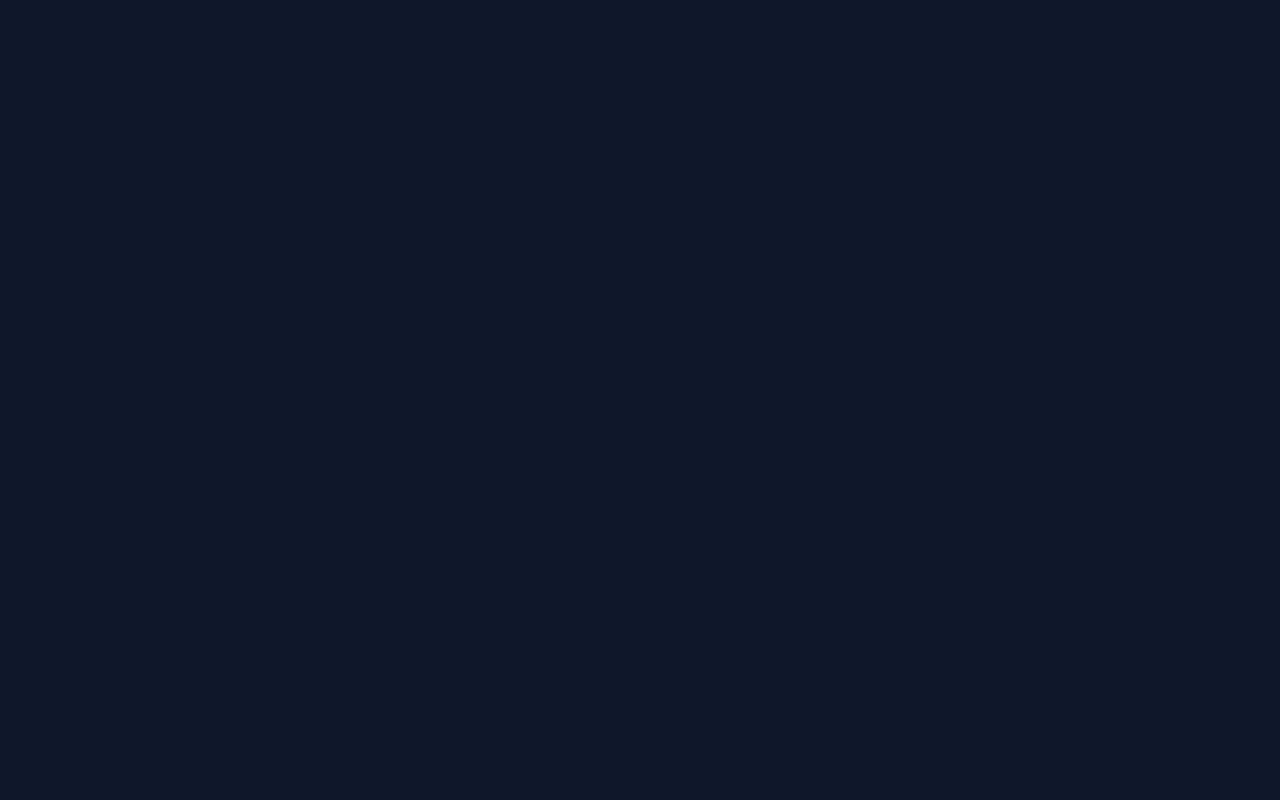
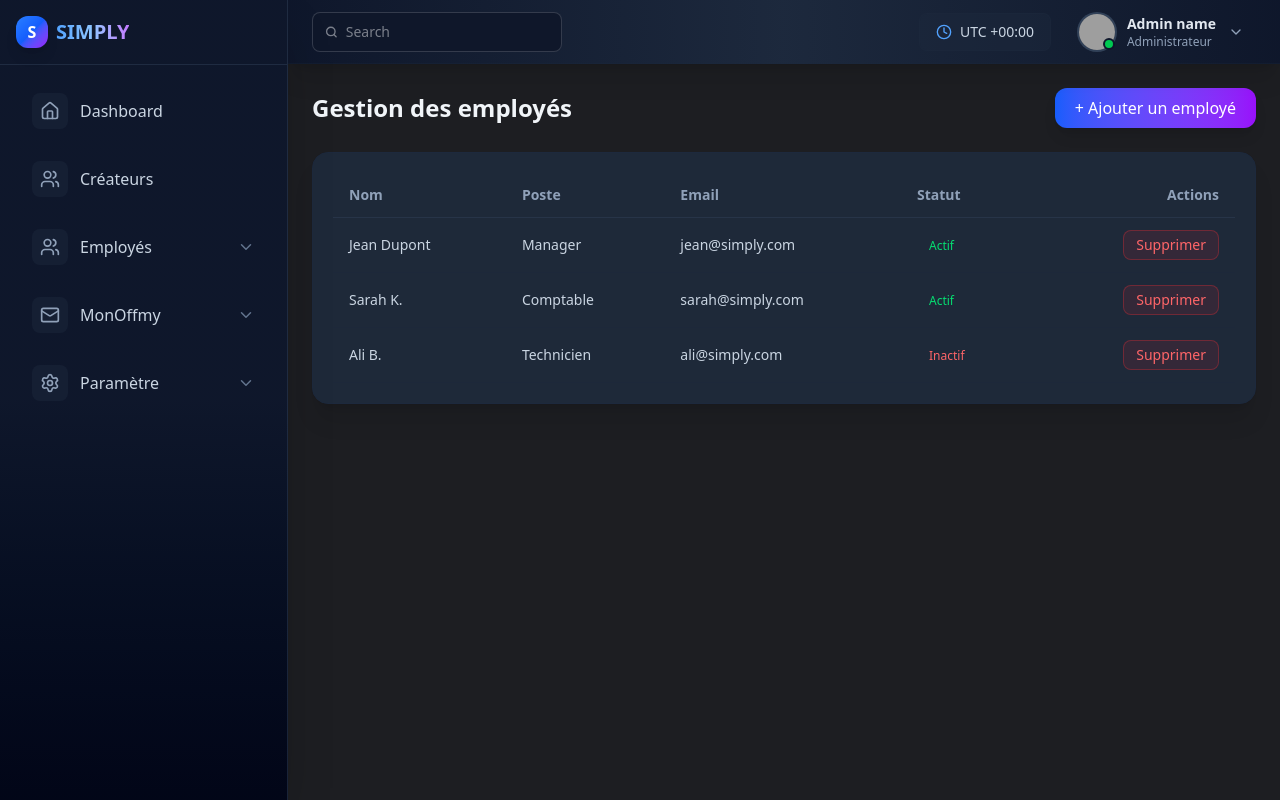
Before and after one commit to Andritina/Simply, a React (Vite) app: page /employe in a window 1280 px wide. Before the commit this address had no page. Built offline with nearby package versions, Linux system fonts and the light colour scheme; grey boxes are pictures that could not be loaded.

Commit message:
employer  amboaro ny couleur

```diff
--- a/src/App.tsx
+++ b/src/App.tsx
@@ -9,6 +9,7 @@ import AnalysePage from './pages/AnalysePage'
 import ProfilePage from './pages/ProfilePage'
 import ImageGallery from './components/ImageGallery'
 import FinancePage from './pages/FinancePage'
+import EmployesPage from './pages/EmployesPage'
 
 function App() {
   return (
@@ -24,6 +25,7 @@ function App() {
         <Route path="/profile" element={<ProfilePage />} />
         <Route path="/image" element={<ImageGallery />} />
         <Route path="/finance" element={<FinancePage />} />
+        <Route path="/employe" element={<EmployesPage />} />
       </Routes>
     </BrowserRouter>
   )
--- /dev/null
+++ b/src/components/employes/AddEmployeModal.tsx
@@ -0,0 +1,103 @@
+import React, { useState } from "react";
+
+interface Props {
+  isOpen: boolean;
+  onClose: () => void;
+  onAdd: (employe: any) => void;
+}
+
+const AddEmployeModal: React.FC<Props> = ({ isOpen, onClose, onAdd }) => {
+  const [form, setForm] = useState({
+    nom: "",
+    poste: "",
+    email: "",
+    statut: "Actif",
+  });
+
+  const handleChange = (e: React.ChangeEvent<HTMLInputElement | HTMLSelectElement>) => {
+    setForm({ ...form, [e.target.name]: e.target.value });
+  };
+
+  const handleSubmit = (e: React.FormEvent) => {
+    e.preventDefault();
+    onAdd(form);
+    onClose();
+    setForm({ nom: "", poste: "", email: "", statut: "Actif" });
+  };
+
+  if (!isOpen) return null;
+
+  return (
+    <div className="fixed inset-0 flex items-center justify-center bg-black/60 backdrop-blur-sm z-50 animate-in fade-in duration-200">
+      <div className="bg-slate-900/90 border border-slate-700 rounded-2xl shadow-2xl p-8 w-full max-w-md text-slate-100">
+        <h3 className="text-xl font-semibold mb-4">Ajouter un employé</h3>
+
+        <form onSubmit={handleSubmit} className="space-y-4">
+          <div>
+            <label className="block text-sm mb-1">Nom complet</label>
+            <input
+              type="text"
+              name="nom"
+              value={form.nom}
+              onChange={handleChange}
+              className="w-full px-4 py-2 rounded-lg bg-slate-800 border border-slate-700 text-slate-200 focus:border-blue-500 outline-none"
+              required
+            />
+          </div>
+          <div>
+            <label className="block text-sm mb-1">Poste</label>
+            <input
+              type="text"
+              name="poste"
+              value={form.poste}
+              onChange={handleChange}
+              className="w-full px-4 py-2 rounded-lg bg-slate-800 border border-slate-700 text-slate-200 focus:border-blue-500 outline-none"
+              required
+            />
+          </div>
+          <div>
+            <label className="block text-sm mb-1">Email</label>
+            <input
+              type="email"
+              name="email"
+              value={form.email}
+              onChange={handleChange}
+              className="w-full px-4 py-2 rounded-lg bg-slate-800 border border-slate-700 text-slate-200 focus:border-blue-500 outline-none"
+              required
+            />
+          </div>
+          <div>
+            <label className="block text-sm mb-1">Statut</label>
+            <select
+              name="statut"
+              value={form.statut}
+              onChange={handleChange}
+              className="w-full px-4 py-2 rounded-lg bg-slate-800 border border-slate-700 text-slate-200 focus:border-blue-500 outline-none"
+            >
+              <option value="Actif">Actif</option>
+              <option value="Inactif">Inactif</option>
+            </select>
+          </div>
+
+          <div className="flex justify-end gap-3 mt-6">
+            <button
+              type="button"
+              onClick={onClose}
+              className="px-4 py-2 rounded-lg bg-slate-700 hover:bg-slate-600 text-slate-200 transition-all"
+            >
+              Annuler
+            </button>
+            <button
+              type="submit"
+              className="px-5 py-2 rounded-lg bg-gradient-to-r from-blue-600 to-purple-600 text-white font-medium hover:scale-[1.03] shadow-lg transition-all"
+            >
+              Ajouter
+            </button>
+          </div>
+        </form>
+      </div>
+    </div>
+  );
+};
+
+export default AddEmployeModal;
--- /dev/null
+++ b/src/components/employes/EmployeList.tsx
@@ -0,0 +1,76 @@
+import React from "react";
+
+interface Employe {
+  id: number;
+  nom: string;
+  poste: string;
+  email: string;
+  statut: string;
+}
+
+interface Props {
+  employes: Employe[];
+  setEmployes: React.Dispatch<React.SetStateAction<Employe[]>>;
+}
+
+const EmployeList: React.FC<Props> = ({ employes, setEmployes }) => {
+  const supprimerEmploye = (id: number) => {
+    setEmployes(employes.filter((emp) => emp.id !== id));
+  };
+
+  return (
+    <div className="bg-gray-800 border border-slate-800 rounded-2xl p-5 shadow-xl backdrop-blur-lg">
+      <table className="w-full text-left text-sm text-slate-300">
+        <thead>
+          <tr className="text-slate-400 border-b border-slate-700/50">
+            <th className="py-3 px-4">Nom</th>
+            <th className="py-3 px-4">Poste</th>
+            <th className="py-3 px-4">Email</th>
+            <th className="py-3 px-4">Statut</th>
+            <th className="py-3 px-4 text-right">Actions</th>
+          </tr>
+        </thead>
+        <tbody>
+          {employes.map((emp) => (
+            <tr
+              key={emp.id}
+              className="border-b border-slate-800/50 hover:bg-slate-800/50 transition-colors"
+            >
+              <td className="py-3 px-4">{emp.nom}</td>
+              <td className="py-3 px-4">{emp.poste}</td>
+              <td className="py-3 px-4">{emp.email}</td>
+              <td className="py-3 px-4">
+                <span
+                  className={`px-3 py-1 rounded-full text-xs font-medium ${
+                    emp.statut === "Actif"
+                      ? " text-green-400 "
+                      : " text-red-400 "
+                  }`}
+                >
+                  {emp.statut}
+                </span>
+              </td>
+              <td className="py-3 px-4 text-right">
+                <button
+                  onClick={() => supprimerEmploye(emp.id)}
+                  className="px-3 py-1 text-sm rounded-lg bg-red-500/10 hover:bg-red-500/20 text-red-400 border border-red-500/30 transition-all duration-200"
+                >
+                  Supprimer
+                </button>
+              </td>
+            </tr>
+          ))}
+          {employes.length === 0 && (
+            <tr>
+              <td colSpan={5} className="text-center py-5 text-slate-500">
+                Aucun employé enregistré.
+              </td>
+            </tr>
+          )}
+        </tbody>
+      </table>
+    </div>
+  );
+};
+
+export default EmployeList;
--- a/src/components/sidebar.tsx
+++ b/src/components/sidebar.tsx
@@ -26,8 +26,8 @@ const Sidebar: React.FC = () => {
       title: "Employés",
       icon: <Users size={20} />,
       subMenu: [
-        { title: "Liste employés", path: "/employes/liste" },
-        { title: "Ajouter employé", path: "/employes/ajouter" },
+        { title: "Liste employés", path: "/employe" },
+        //{ title: "Ajouter employé", path: "/employes/ajouter" },
         { title: "Statistiques", path: "/analyse" },
       ],
     },
--- /dev/null
+++ b/src/pages/EmployesPage.tsx
@@ -0,0 +1,57 @@
+import React, { useState } from "react";
+import Navbar from "../components/navbar";
+import Sidebar from "../components/sidebar";
+import EmployeList from "../components/employes/EmployeList";
+import AddEmployeModal from "../components/employes/AddEmployeModal";
+
+const EmployesPage: React.FC = () => {
+  const [isModalOpen, setIsModalOpen] = useState(false);
+  const [employes, setEmployes] = useState([
+    { id: 1, nom: "Jean Dupont", poste: "Manager", email: "jean@simply.com", statut: "Actif" },
+    { id: 2, nom: "Sarah K.", poste: "Comptable", email: "sarah@simply.com", statut: "Actif" },
+    { id: 3, nom: "Ali B.", poste: "Technicien", email: "ali@simply.com", statut: "Inactif" },
+  ]);
+
+  const ajouterEmploye = (employe: any) => {
+    setEmployes([...employes, { id: employes.length + 1, ...employe }]);
+  };
+
+  return (
+    <div className="flex h-screen bg-slate-950 text-slate-100">
+      {/* Sidebar */}
+      <Sidebar />
+
+      {/* Contenu principal */}
+      <div className="flex flex-col flex-1 overflow-hidden">
+        {/* Navbar */}
+        <Navbar />
+
+        {/* Contenu */}
+        <div className="flex-1 overflow-y-auto p-6 bg-[#1D1E22]">
+          <div className="flex items-center justify-between mb-6">
+            <h2 className="text-2xl font-semibold text-slate-100">
+              Gestion des employés
+            </h2>
+            <button
+              onClick={() => setIsModalOpen(true)}
+              className="px-5 py-2 rounded-xl bg-gradient-to-r from-blue-600 to-purple-600 text-white font-medium shadow-lg hover:scale-[1.02] hover:shadow-blue-500/30 transition-all duration-300"
+            >
+              + Ajouter un employé
+            </button>
+          </div>
+
+          <EmployeList employes={employes} setEmployes={setEmployes} />
+        </div>
+      </div>
+
+      {/* Modal d’ajout */}
+      <AddEmployeModal
+        isOpen={isModalOpen}
+        onClose={() => setIsModalOpen(false)}
+        onAdd={ajouterEmploye}
+      />
+    </div>
+  );
+};
+
+export default EmployesPage;
```
Also changed, not shown: 1 other file (tests, documents, lock files or other folders).
